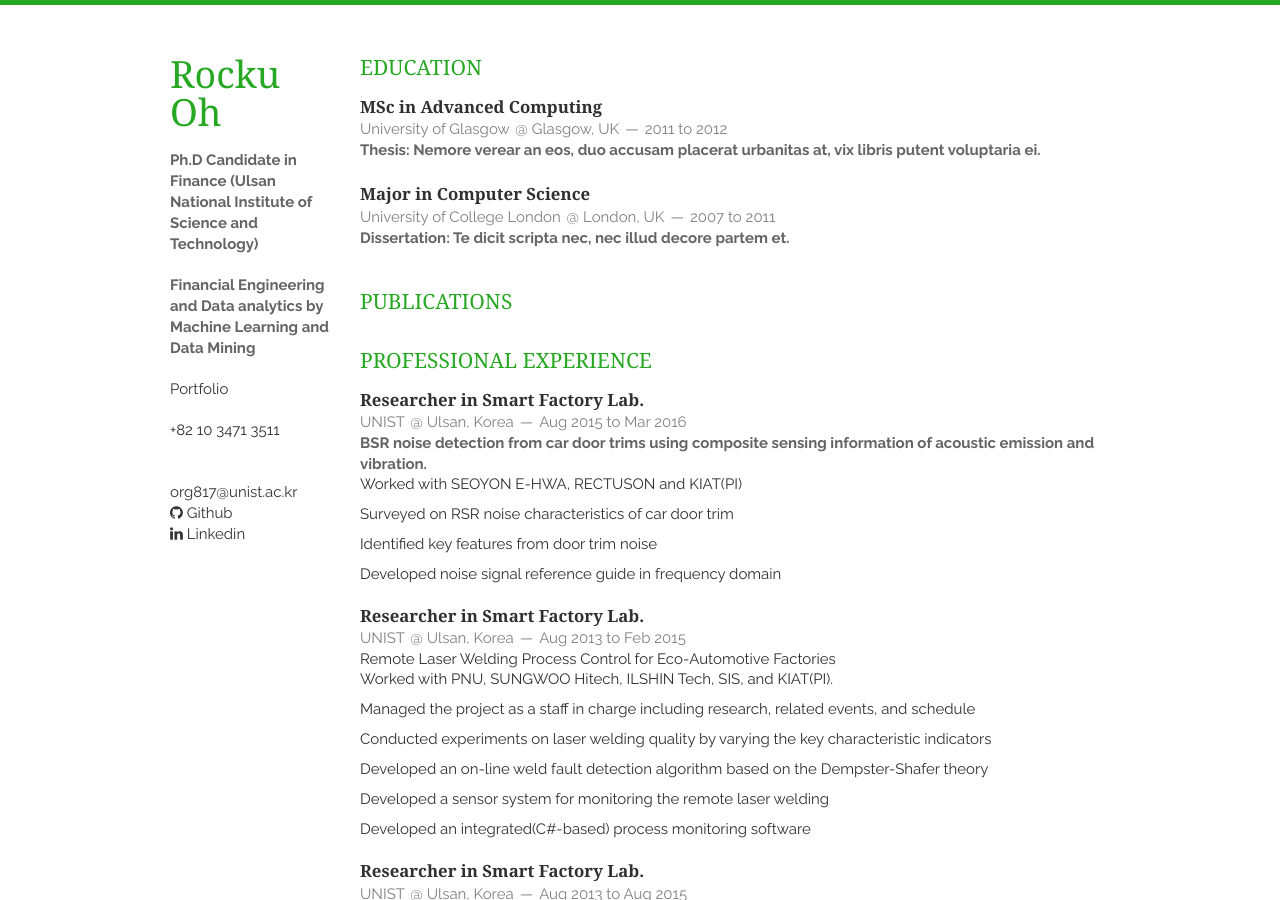
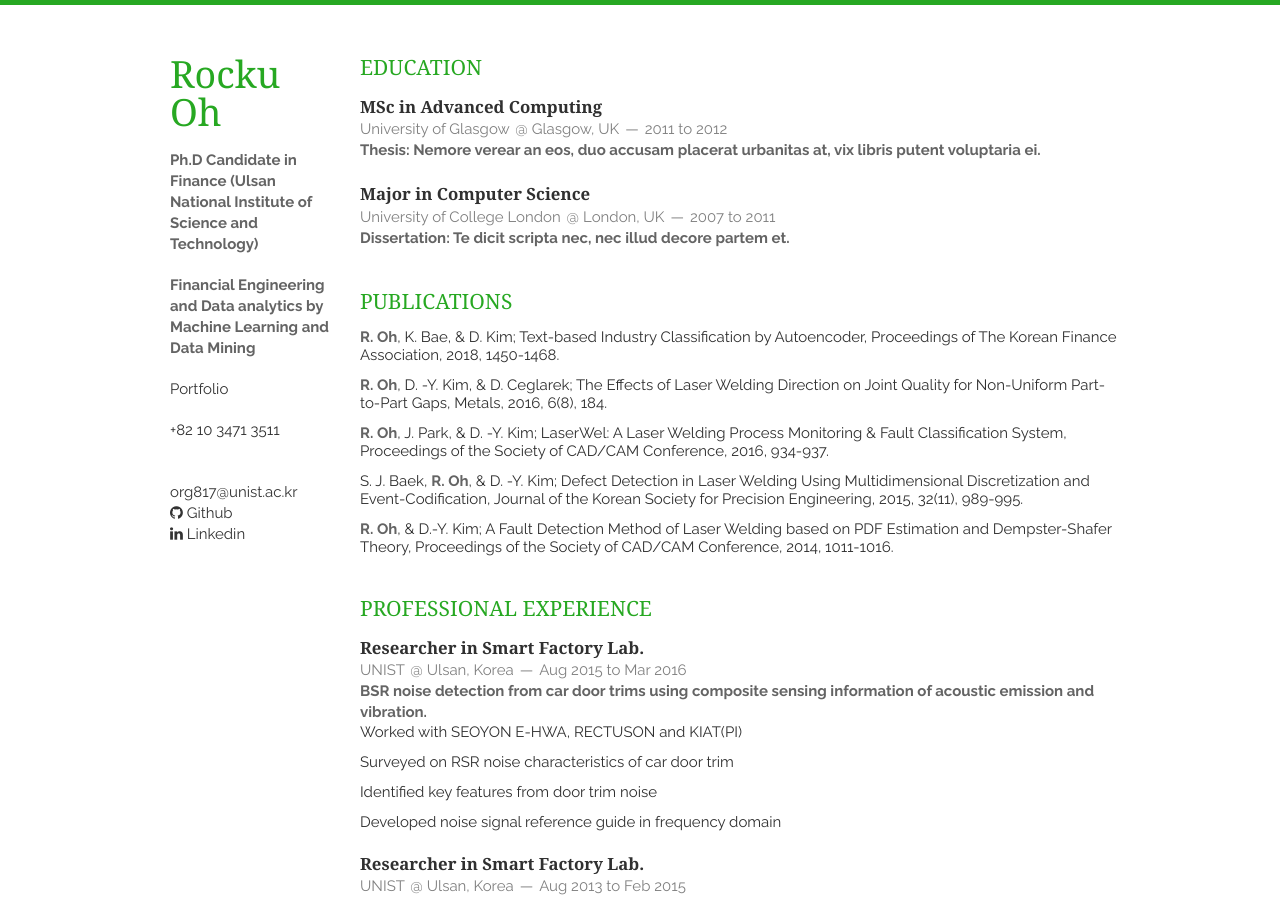
Before and after one commit to org817/org817.github.io, a Jekyll site: the page built from index.html, in a window 1280 px wide and 900 px high. Built offline with Jekyll 4.4.1, drawn with Linux system fonts in a browser that asks for light colours; nearby versions of some CDN libraries; the list of posts is cut into pages by our own code.

Commit message:
Update publications.html

```diff
--- a/_includes/publications.html
+++ b/_includes/publications.html
@@ -1,3 +1,14 @@
 <section class="thirteen columns">
     <h1>PUBLICATIONS</h1>
+    <article>
+        <p>
+            <ul>
+                <li><em>R. Oh</em>, K. Bae, & D. Kim; Text-based Industry Classification by Autoencoder, Proceedings of The Korean Finance Association, 2018, 1450-1468.</li>
+                <li><em>R. Oh</em>, D. -Y. Kim, & D. Ceglarek; The Effects of Laser Welding Direction on Joint Quality for Non-Uniform Part-to-Part Gaps, Metals, 2016, 6(8), 184.</li>
+                <li><em>R. Oh</em>, J. Park, & D. -Y. Kim; LaserWel: A Laser Welding Process Monitoring & Fault Classification System, Proceedings of the Society of CAD/CAM Conference, 2016, 934-937.</li>
+                <li>S. J. Baek, <em>R. Oh</em>, & D. -Y. Kim; Defect Detection in Laser Welding Using Multidimensional Discretization and Event-Codification, Journal of the Korean Society for Precision Engineering, 2015, 32(11), 989-995.</li>
+                <li><em>R. Oh</em>, & D.-Y. Kim; A Fault Detection Method of Laser Welding based on PDF Estimation and Dempster-Shafer Theory, Proceedings of the Society of CAD/CAM Conference, 2014, 1011-1016.</li>
+            </ul>
+        </p>
+    </article>
 </section>
```
